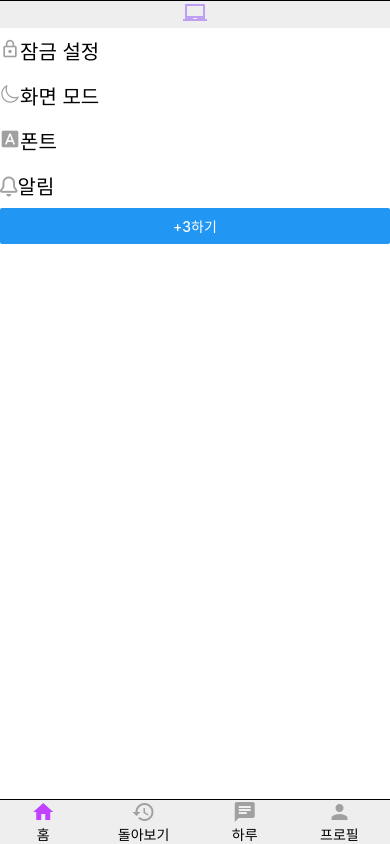
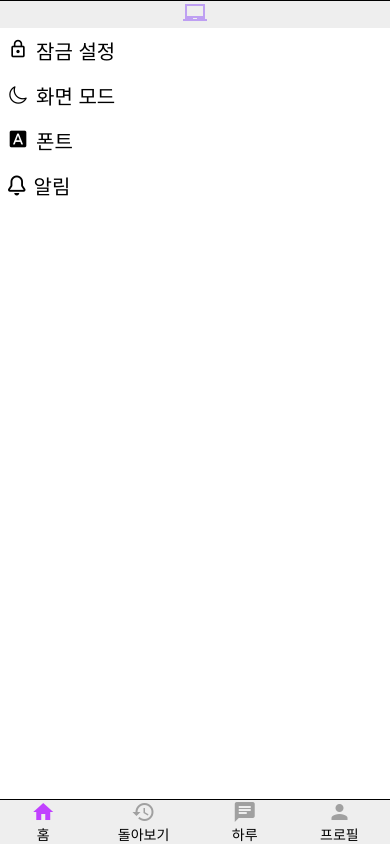
Before and after one commit to KimBeomGi/haruDiary, a React Native app in the folder haruDiary/Frontend/haruDiary/: screen /Setting in a window 390 px wide. Built offline with nearby package versions, Linux system fonts and the light colour scheme.

Commit message:
"환경설정 모드에 따른 색변경 및 위치 조정"

```diff
--- a/haruDiary/Frontend/haruDiary/src/screens/profile/ProfileMainScreen.tsx
+++ b/haruDiary/Frontend/haruDiary/src/screens/profile/ProfileMainScreen.tsx
@@ -48,13 +48,19 @@ function ProfileMainScreen(): React.JSX.Element {
           }}
         />
         <TouchableOpacity
+          style = {[styles.dRow]}
+
           activeOpacity={0.5}
           onPress={() => {
             navigation.navigate('Setting')
           }}
         >
           <Text>
-            <MaterialIcons name="settings" color="#a0a0a0" size={16}/>
+            <MaterialIcons name="settings" color={styles.fs1.color} size={styles.fs1.fontSize}/>
+          </Text>
+          <Text
+            style= {[styles.fs1]}
+          >
             설정하기
           </Text>
         </TouchableOpacity>
@@ -65,13 +71,4 @@ function ProfileMainScreen(): React.JSX.Element {
   );
 }
 
-const styles = StyleSheet.create({
-  container: {
-    flex: 1
-  },
-  content: {
-    flex: 1,
-  },
-});
-
 export default ProfileMainScreen;
--- a/haruDiary/Frontend/haruDiary/src/screens/setting/SettingScreen.tsx
+++ b/haruDiary/Frontend/haruDiary/src/screens/setting/SettingScreen.tsx
@@ -32,63 +32,74 @@ function SettingScreen(): React.JSX.Element {
       style = {[styles.container, styles.pdhr2]}
     >
       <TouchableOpacity
-        style = {[styles.button1]}
+        style = {[styles.pdvr1, styles.pdhr1, styles.dRow]}
         onPress={() => {
 
         }}
       >
         <Text
-          style = {[styles.fs1]}
+          style={[]}
         >
-          <MaterialIcons name = "lock-outline" color="#a0a0a0" size={styles.fs1.fontSize} />
+          <MaterialIcons name = "lock-outline" color={styles.fs1.color} size={styles.fs1.fontSize} />
+        </Text>
+        <Text
+          style = {[styles.fs1, styles.pdhr1]}
+        >
           잠금 설정
         </Text>
       </TouchableOpacity>
       <TouchableOpacity
-        style = {styles.button1}
+        style = {[styles.pdvr1, styles.pdhr1, styles.dRow]}
         onPress={() => {
           navigation.navigate("LDMode")
         }}
       >
         <Text
-          style = {[styles.fs1]}
+          style={[]}
         >
-          <Ionicons name = "moon-outline" color="#a0a0a0" size={styles.fs1.fontSize} />
+          <Ionicons name = "moon-outline" color={styles.fs1.color} size={styles.fs1.fontSize} />
+        </Text>
+        <Text
+          style = {[styles.fs1, styles.pdhr1]}
+        >
           화면 모드
         </Text>
       </TouchableOpacity>
       <TouchableOpacity
-        style = {styles.button1}
+        style = {[styles.pdvr1, styles.pdhr1, styles.dRow]}
         onPress={() => {
 
         }}
       >
         <Text
-          style = {[styles.fs1]}
+          style={[]}
         >
-          <MaterialIcons name = "font-download" color="#a0a0a0" size={styles.fs1.fontSize} />
+          <MaterialIcons name = "font-download" color={styles.fs1.color} size={styles.fs1.fontSize} />
+        </Text>
+        <Text
+          style = {[styles.fs1, styles.pdhr1]}
+        >
           폰트
         </Text>
       </TouchableOpacity>
       <TouchableOpacity
-        style = {styles.button1}
+        style = {[styles.pdvr1, styles.pdhr1, styles.dRow]}
         onPress={() => {
 
         }}
       >
         <Text
-          style = {[styles.fs1]}
+          style={[]}
         >
-          <Octicons name = "bell" color="#a0a0a0" size={styles.fs1.fontSize} />
+          <Octicons name = "bell" color={styles.fs1.color} size={styles.fs1.fontSize} />
+        </Text>
+        <Text
+          style = {[styles.fs1, styles.pdhr1]}
+        >
           알림
         </Text>
       </TouchableOpacity>
-      <Button
-        title='+3하기'
-        onPress={() => {
-          dispatch(incrementByAmount(3))
-        }}
-      />
+
       {/* <Text
           style = {[styles.fs1]}
         >{count}</Text>
--- a/haruDiary/Frontend/haruDiary/src/styles/styles.js
+++ b/haruDiary/Frontend/haruDiary/src/styles/styles.js
@@ -32,10 +32,10 @@ export const getStyles = () => {
       flex: 1,
       marginHorizontal: 16,
     },
-    button1: {
-      paddingVertical: 8,
-      backgroundColor: COLORS.bgColor,
-    },
+    // button1: {
+    //   paddingVertical: 8,
+    //   backgroundColor: COLORS.bgColor,
+    // },
     // RadioBtnItem
     radioBtnItem: {
       flexDirection : "row",
@@ -55,6 +55,14 @@ export const getStyles = () => {
       backgroundColor: '#c041ff', // 선택된 원의 배경색
       borderColor: '#c041ff',
     },
+    dRow : {
+      flexDirection : "row",
+      alignItems : 'center', // 가지런하게 좌우 열이 맞게.
+    },
+    center : {
+      justifyContent : 'center',
+      alignItems : 'center',
+    },
     fs1 : {
       fontSize : 20,
       color : COLORS.textColor,
```
